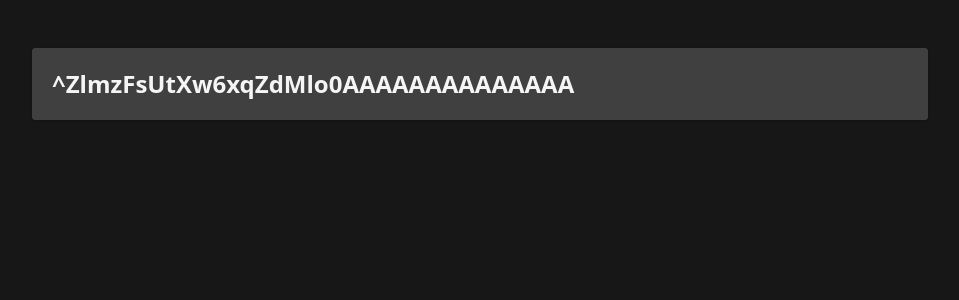
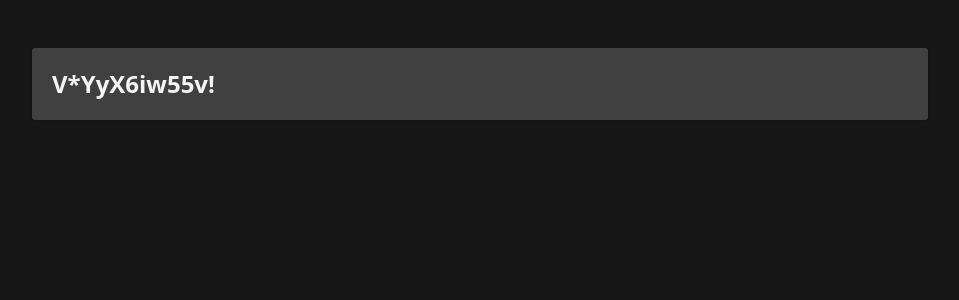
Before and after one commit to ABojo/password-generator, a React (Create React App) app: page / in a window 1280 px wide. Shown: the top 300 px of the page, without its empty margins (160-1119 px from the left). Built offline with nearby package versions, Linux system fonts and the light colour scheme.

Commit message:
Created a settings state objec to control what kind of password is generated/ wrote a function that will build a string of available characters to randomly choose from based on the settings object/wrote a function that will generate a new password using the string of allowed chars

```diff
--- a/src/App.js
+++ b/src/App.js
@@ -1,10 +1,48 @@
 import PasswordBox from './components/PasswordBox';
+import { useState, useEffect } from 'react';
 
 function App() {
+  const lowerString = 'abcdefghijklmnopqrstuvwxyz';
+  const upperString = lowerString.toUpperCase();
+  const numsString = '0123456789';
+  const symbolsString = '!@#$%^&*';
+
+  const [settings, setSettings] = useState({
+    length: 12,
+    uppercase: true,
+    numbers: true,
+    symbols: true,
+  });
+  const [password, setPassword] = useState('');
+
+  //Uses short circuting to build the string that random characters will be chosen from
+  const buildCharsString = () => {
+    const { uppercase, numbers, symbols } = settings;
+
+    return `${lowerString}${uppercase && upperString}${numbers && numsString}${
+      symbols && symbolsString
+    }`;
+  };
+
+  const generatePassword = () => {
+    const chars = buildCharsString();
+    let newPassword = '';
+
+    for (let i = 0; i < settings.length; i++) {
+      newPassword += chars.charAt(Math.floor(Math.random() * chars.length));
+    }
+
+    setPassword(newPassword);
+  };
+
+  useEffect(() => {
+    generatePassword();
+  }, []);
+
   return (
     <div className="bg-true-gray-900 min-h-screen py-12">
       <div className="mx-auto max-w-4xl w-11/12">
-        <PasswordBox />
+        <PasswordBox password={password} generatePassword={generatePassword} />
       </div>
     </div>
   );
--- a/src/components/PasswordBox.js
+++ b/src/components/PasswordBox.js
@@ -1,15 +1,16 @@
-function PasswordBox() {
+function PasswordBox(props) {
+  const { password, generatePassword } = props;
   return (
     <div className="w-full bg-true-gray-700 rounded shadow relative">
       <input
-        value="^ZlmzFsUtXw6xqZdMlo0AAAAAAAAAAAAAA"
+        value={password}
         className="rounded p-5 pr-32 bg-true-gray-700 w-full text-true-gray-100 font-bold text-2xl"
       ></input>
       <div className="absolute top-1/2 right-5 text-blue-100 text-3xl transform -translate-y-1/2 ">
         <button>
           <i class="fas fa-copy mr-6 hover:text-blue-500 transition duration-200"></i>
         </button>
-        <button>
+        <button onClick={generatePassword}>
           <i class="fas fa-random hover:text-blue-500 transition duration-200"></i>
         </button>
       </div>
```
